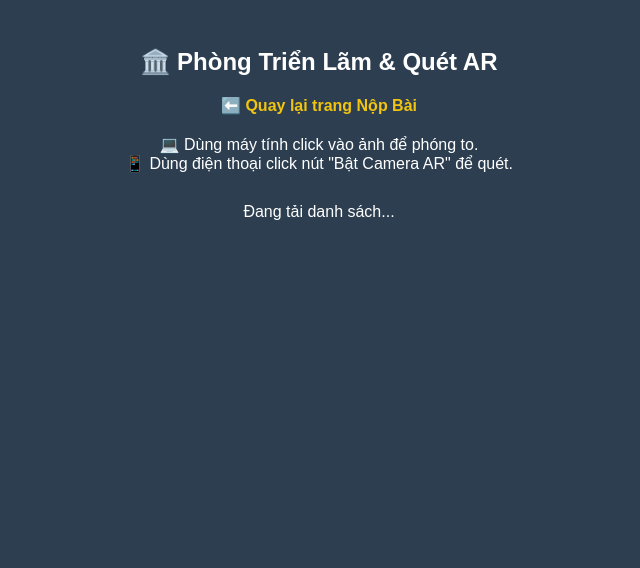
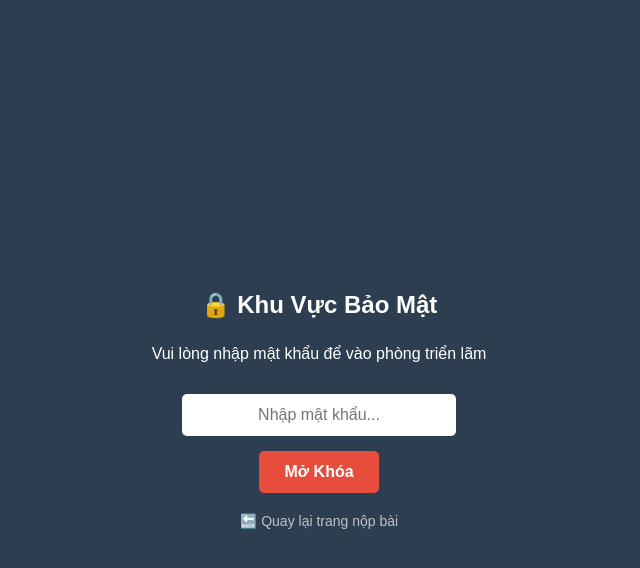
Before and after one commit to Jasondemon-0122/bao-tang-song-demo, a website: page public/trien-lam.html in a window 1280 px wide. Shown: the whole page, without its empty margins (321-961 px from the left). Drawn offline with Linux system fonts and the light colour scheme; no server answers.

Commit message:
Add files via upload

```diff
--- a/public/trien-lam.html
+++ b/public/trien-lam.html
@@ -3,25 +3,74 @@
 <head>
     <meta charset="UTF-8">
     <meta name="viewport" content="width=device-width, initial-scale=1.0">
-    <title>Triển Lãm Bảo Tàng Sống</title>
+    <title>Phòng Triển Lãm Bảo Tàng Sống</title>
     <style>
-        body { font-family: sans-serif; text-align: center; background: #2c3e50; color: white; padding: 20px; }
-        .grid { display: flex; flex-wrap: wrap; justify-content: center; gap: 20px; margin-top: 30px; }
-        .card { background: #34495e; padding: 20px; border-radius: 10px; width: 250px; box-shadow: 0 4px 8px rgba(0,0,0,0.3); }
-        .card img { width: 100%; border-radius: 5px; cursor: pointer; border: 2px solid transparent; transition: 0.3s; }
-        .card img:hover { border-color: #3498db; }
-        button { margin-top: 15px; padding: 10px; width: 100%; background: #e74c3c; color: white; border: none; border-radius: 5px; cursor: pointer; font-weight: bold; }
-        .nav-link { color: #f1c40f; text-decoration: none; font-weight: bold; display: block; margin-bottom: 20px;}
+        body { font-family: sans-serif; background: #eef2f3; padding: 20px; margin: 0; }
+        h1 { text-align: center; color: #333; }
+        #gallery { display: flex; flex-wrap: wrap; gap: 20px; justify-content: center; margin-top: 30px; }
+        .card { background: #fff; padding: 15px; border-radius: 10px; box-shadow: 0 4px 6px rgba(0,0,0,0.1); width: 250px; text-align: center; }
+        .card img { width: 100%; height: 200px; object-fit: cover; border-radius: 8px; margin-bottom: 15px; cursor: pointer; transition: 0.3s; }
+        .card img:hover { transform: scale(1.05); }
+        .card button { background: #007bff; color: #fff; border: none; padding: 10px; width: 100%; border-radius: 5px; cursor: pointer; font-weight: bold; }
+        .card button:hover { background: #0056b3; }
+        .nav-link { display: block; text-align: center; margin-bottom: 20px; text-decoration: none; color: #28a745; font-weight: bold; }
+
+        /* Giao diện Màn hình Khóa */
+        #lock-screen {
+            position: fixed; top: 0; left: 0; width: 100vw; height: 100vh;
+            background: #2c3e50; z-index: 10000;
+            display: flex; flex-direction: column; justify-content: center; align-items: center;
+            color: white; font-family: sans-serif; text-align: center;
+        }
+        #lock-screen h2 { margin-bottom: 10px; }
+        #lock-screen input {
+            padding: 12px; font-size: 16px; margin: 15px 0; border-radius: 5px; border: none; text-align: center; outline: none; width: 250px;
+        }
+        #lock-screen button {
+            padding: 12px 25px; font-size: 16px; font-weight: bold; background: #e74c3c; color: white; border: none; border-radius: 5px; cursor: pointer; transition: 0.3s;
+        }
+        #lock-screen button:hover { background: #c0392b; }
+        #passError { color: #ff6b6b; display: none; margin-top: 15px; font-weight: bold; }
+        #back-btn { color: #bdc3c7; margin-top: 20px; text-decoration: none; font-size: 14px; }
+        #back-btn:hover { color: white; text-decoration: underline; }
     </style>
 </head>
 <body>
-    <h2>🏛️ Phòng Triển Lãm & Quét AR</h2>
-    <a href="/" class="nav-link">⬅️ Quay lại trang Nộp Bài</a>
-    <p>💻 Dùng máy tính click vào ảnh để phóng to.<br>📱 Dùng điện thoại click nút "Bật Camera AR" để quét.</p>
 
-    <div class="grid" id="gallery">Đang tải danh sách...</div>
+    <!-- Bức tường Mật khẩu -->
+    <div id="lock-screen">
+        <h2>🔒 Khu Vực Bảo Mật</h2>
+        <p>Vui lòng nhập mật khẩu để vào phòng triển lãm</p>
+        <input type="password" id="passInput" placeholder="Nhập mật khẩu...">
+        <button onclick="checkPass()">Mở Khóa</button>
+        <p id="passError">❌ Mật khẩu không đúng!</p>
+        <a href="/" id="back-btn">🔙 Quay lại trang nộp bài</a>
+    </div>
 
-   <script>
+    <a href="/" class="nav-link">🔙 Trở lại Nộp Bài</a>
+    <h1>🖼️ Phòng Triển Lãm AR</h1>
+    <div id="gallery"></div>
+
+    <script>
+        // Hàm kiểm tra mật khẩu
+        function checkPass() {
+            const pass = document.getElementById('passInput').value;
+
+            // BẠN CÓ THỂ THAY ĐỔI MẬT KHẨU TẠI ĐÂY
+            if(pass === "lichsu11") {
+                document.getElementById('lock-screen').style.display = "none";
+                loadData(); // Chỉ tải và hiện danh sách bài nộp khi đã mở khóa
+            } else {
+                document.getElementById('passError').style.display = "block";
+                document.getElementById('passInput').value = ""; // Xóa trắng ô nhập
+            }
+        }
+
+        // Bắt sự kiện nhấn phím Enter để mở khóa cho nhanh
+        document.getElementById('passInput').addEventListener('keypress', function (e) {
+            if (e.key === 'Enter') checkPass();
+        });
+
         async function loadData() {
             const res = await fetch('/api/danh-sach');
             const students = await res.json();
@@ -44,11 +93,8 @@
         }
 
         function openAR(name, videoUrl) {
-            // Truyền tên và đường link video trên Cloudinary sang trang AR
             window.location.href = `/ar-view.html?id=${name}&vid=${encodeURIComponent(videoUrl)}`;
         }
-
-        loadData();
     </script>
 </body>
 </html>
```
